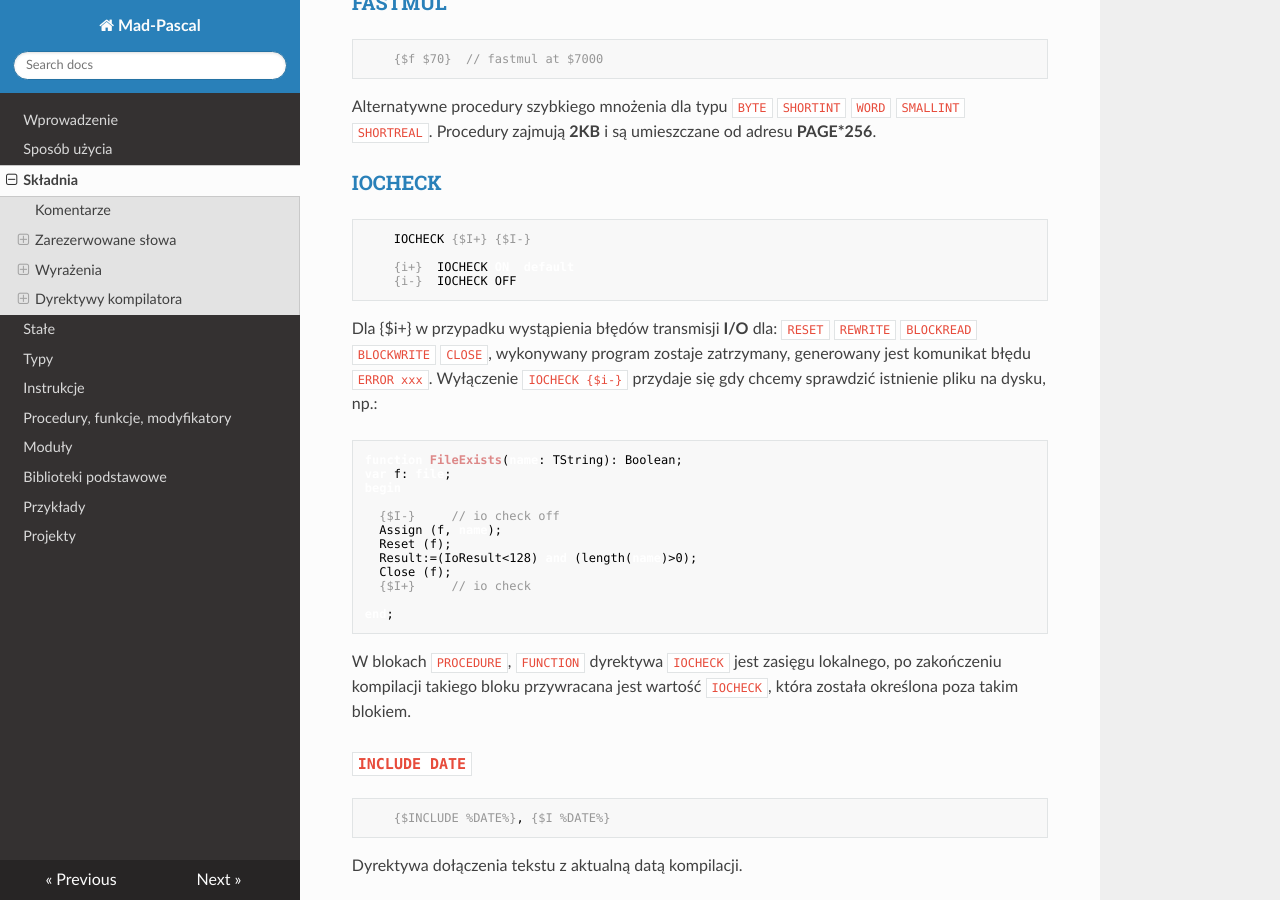
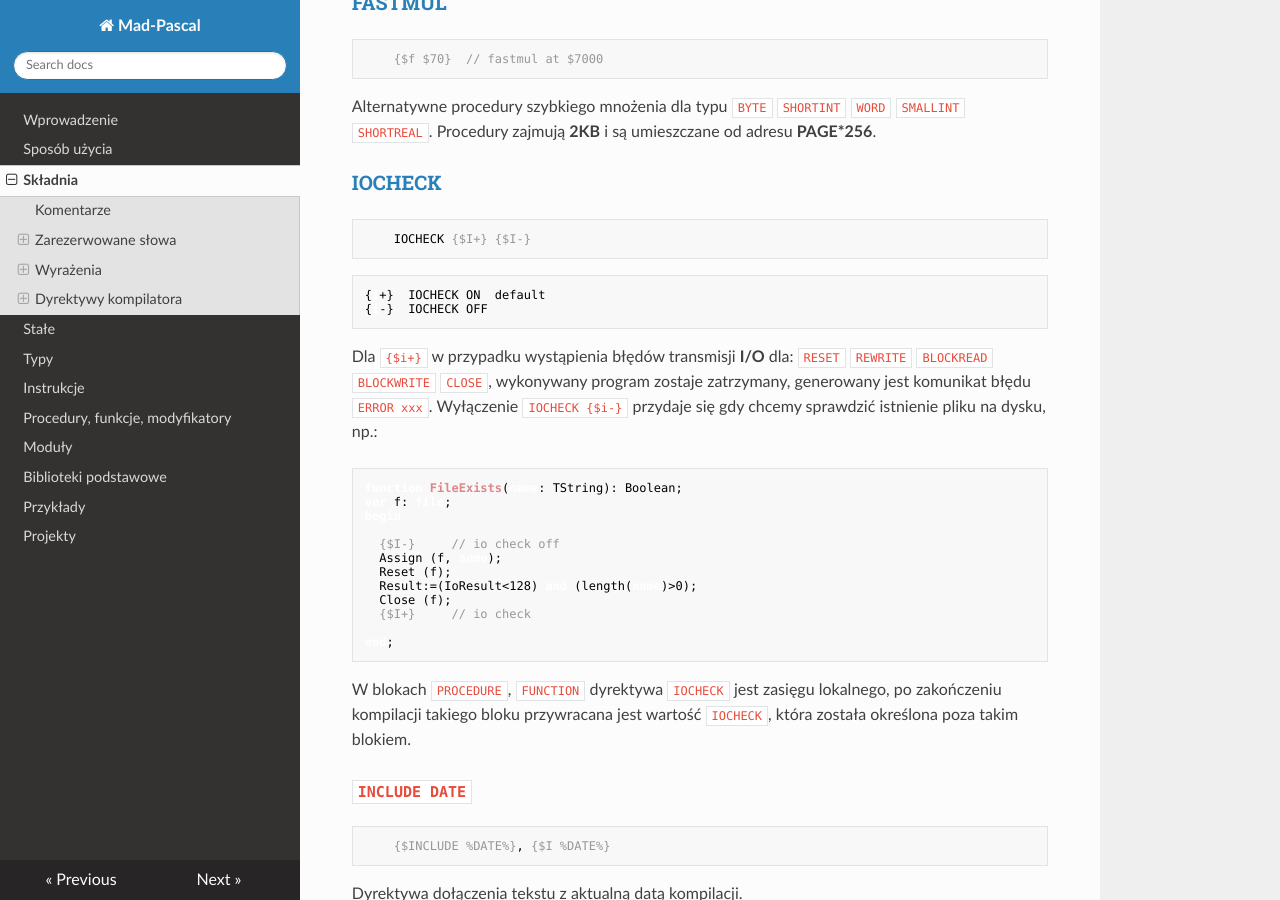
Before and after one commit to zbyti/mad-pascal-mkdocs, an MkDocs documentation site: the page built from docs/skladnia.md, in a window 1280 px wide and 900 px high, scrolled down 2818 px. Built offline with MkDocs 1.6.1, drawn with Linux system fonts in a browser that asks for light colours; nearby versions of some CDN libraries.

Commit message:
kosmetyka

````diff
--- a/docs/skladnia.md
+++ b/docs/skladnia.md
@@ -158,12 +158,13 @@ Alternatywne procedury szybkiego mnożenia dla typu `BYTE` `SHORTINT` `WORD` `SM
 
 ```delphi
     IOCHECK {$I+} {$I-}
+```
 
     {i+}  IOCHECK ON  default
     {i-}  IOCHECK OFF
-```
 
-Dla {$i+} w przypadku wystąpienia błędów transmisji **I/O** dla: `RESET` `REWRITE` `BLOCKREAD` `BLOCKWRITE` `CLOSE`, wykonywany program zostaje zatrzymany, generowany jest komunikat błędu `ERROR xxx`. Wyłączenie `IOCHECK {$i-}` przydaje się gdy chcemy sprawdzić istnienie pliku na dysku, np.:
+
+Dla `{$i+}` w przypadku wystąpienia błędów transmisji **I/O** dla: `RESET` `REWRITE` `BLOCKREAD` `BLOCKWRITE` `CLOSE`, wykonywany program zostaje zatrzymany, generowany jest komunikat błędu `ERROR xxx`. Wyłączenie `IOCHECK {$i-}` przydaje się gdy chcemy sprawdzić istnienie pliku na dysku, np.:
 
 ```delphi
 function FileExists(name: TString): Boolean;
````
